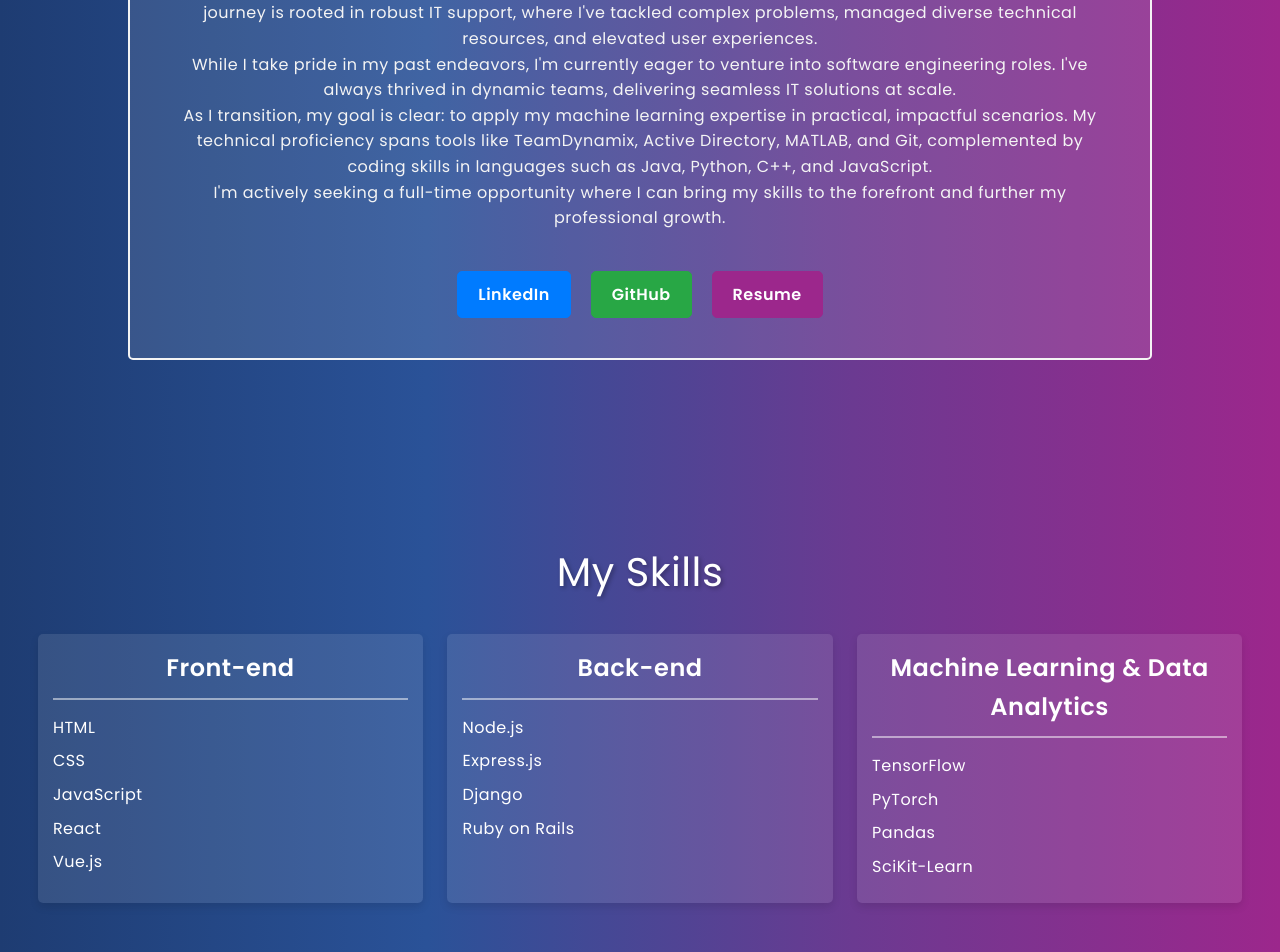
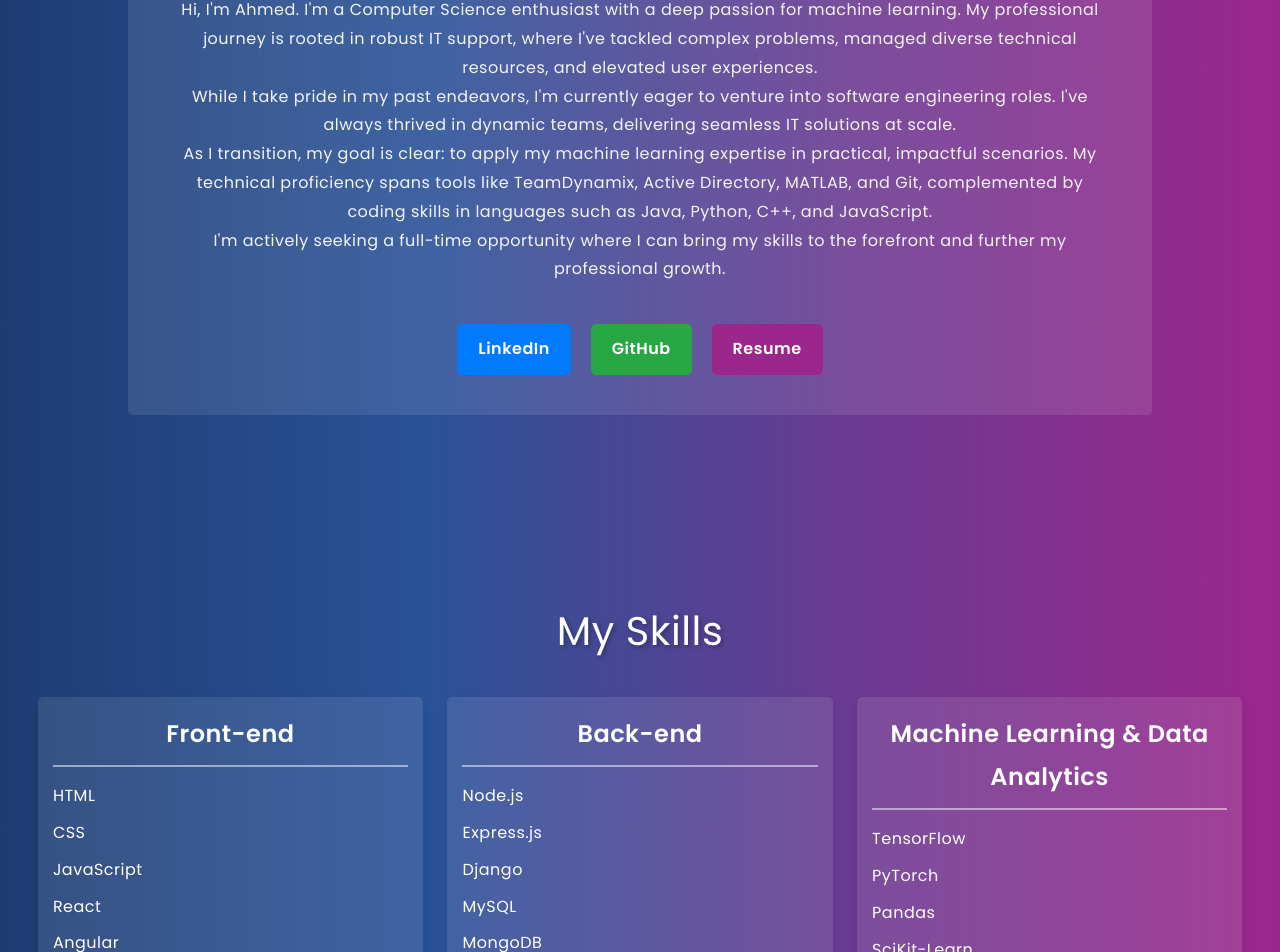
Before and after one commit to AhmedRaisi/PersonalPortfolio, a React (Create React App) app in the folder client/: page / in a window 1280 px wide. Shown: the part 694-1646 px from the top of the page. Built offline with nearby package versions, Linux system fonts and the light colour scheme.

Commit message:
added animations

```diff
--- a/client/src/components/About/index.js
+++ b/client/src/components/About/index.js
@@ -1,11 +1,19 @@
-import React from 'react';
+import React, { useRef, useEffect } from 'react';
 import './styles.css';
 import { Element } from 'react-scroll';
 
 const About = () => {
+  const aboutRef = useRef(null);
+
+  useEffect(() => {
+    if (aboutRef.current) {
+      aboutRef.current.classList.add('fadeIn');
+    }
+  }, []);
+
   return (
     <Element name="aboutSection">
-      <div className="about">
+      <div className="about" ref={aboutRef}>
         <div className="aboutCard">
           <h1>About Me</h1>
           <p>
--- a/client/src/components/About/styles.css
+++ b/client/src/components/About/styles.css
@@ -75,16 +75,33 @@ body {
     border-radius: 5px;
     background-color: rgba(255, 255, 255, 0.1);
     color: #f4f4f4;
-    border: 2px solid #f4f4f4;
+    border: none;
     max-width: 80%;
     margin: 0 auto;
     margin-bottom: 20px;
 }
 
 .aboutCard h1 {
-    margin-bottom: 40px; /* This is the new line to add space below the title */
+    margin-bottom: 40px;
 }
 
 .social-buttons {
-    margin-top: 40px; /* This adds margin above the social buttons */
+    margin-top: 40px;
 }
+
+/* Fade-in Animation */
+@keyframes fadeInUp {
+  from {
+    opacity: 0;
+    transform: translateY(20px);
+  }
+  to {
+    opacity: 1;
+    transform: translateY(0);
+  }
+}
+
+.fadeIn {
+  animation: fadeInUp 3s forwards;
+  opacity: 0;
+}
--- a/client/src/components/Home/styles.css
+++ b/client/src/components/Home/styles.css
@@ -15,11 +15,17 @@ body {
     overflow: hidden;
 }
 
+/* Fade-in keyframe animation */
+@keyframes fadeIn {
+    from {
+        opacity: 0;
+    }
+    to {
+        opacity: 1;
+    }
+}
+
 /* Home section styles */
-
-/* Home section styling for elegance and vibrancy */
-
-/* Updated styles for Home section with gradient and custom font */
 
 .home {
     padding: 80px 0;
@@ -27,6 +33,7 @@ body {
     text-align: center;
     color: #ffffff; /* White text */
     font-family: 'Poppins', sans-serif; /* Using the Poppins font */
+    animation: fadeIn 2s ease-in-out; /* Apply the fade-in effect over 2 seconds */
 }
 
 .home h1 {
--- a/client/src/components/Skills/index.js
+++ b/client/src/components/Skills/index.js
@@ -3,8 +3,8 @@ import './styles.css';
 import { Element } from 'react-scroll';
 
 const Skills = () => {
-    const frontEndSkills = ["HTML", "CSS", "JavaScript", "React", "Vue.js"];
-    const backEndSkills = ["Node.js", "Express.js", "Django", "Ruby on Rails"];
+    const frontEndSkills = ["HTML", "CSS", "JavaScript", "React", "Angular"];
+    const backEndSkills = ["Node.js", "Express.js", "Django", "MySQL", "MongoDB"];
     const mlDataAnalyticsSkills = ["TensorFlow", "PyTorch", "Pandas", "SciKit-Learn"];
 
     return (
--- a/client/src/components/Skills/styles.css
+++ b/client/src/components/Skills/styles.css
@@ -1,9 +1,24 @@
+/* Reset & Common styles */
+* {
+    margin: 0;
+    padding: 0;
+    box-sizing: border-box;
+    font-family: 'Poppins', sans-serif;
+    letter-spacing: 0.5px;
+}
+
+body {
+    line-height: 1.8;
+    color: #f4f4f4;
+    background: linear-gradient(to right, #1e3c72, #2a5298, #6b3a91, #9c278c);
+}
+
 /* ... Your previous styles ... */
 
 .skills-container {
     display: flex;
-    flex-direction: column; /* Changed back to column to stack items vertically */
-    align-items: center;  /* To center items horizontally */
+    flex-direction: column;
+    align-items: center;
     padding: 60px 2%;
     background: linear-gradient(to right, #1e3c72, #2a5298, #6b3a91, #9c278c);
     color: #ffffff;
@@ -21,7 +36,7 @@
 .skills-wrapper {
     display: flex;
     justify-content: space-between;
-    width: 100%; /* Take full width of its parent container */
+    width: 100%;
 }
 
 /* ... Rest of your styles ... */
@@ -53,3 +68,19 @@
     font-size: 16px;
     font-weight: 500; /* Making it slightly bolder for better visibility */
 }
+
+@keyframes fadeInUp {
+    from {
+        opacity: 0;
+        transform: translateY(20px);
+    }
+    to {
+        opacity: 1;
+        transform: translateY(0);
+    }
+}
+
+.skills-container.fadeIn {
+    animation: fadeInUp 2s forwards;
+    opacity: 0;
+}
```
